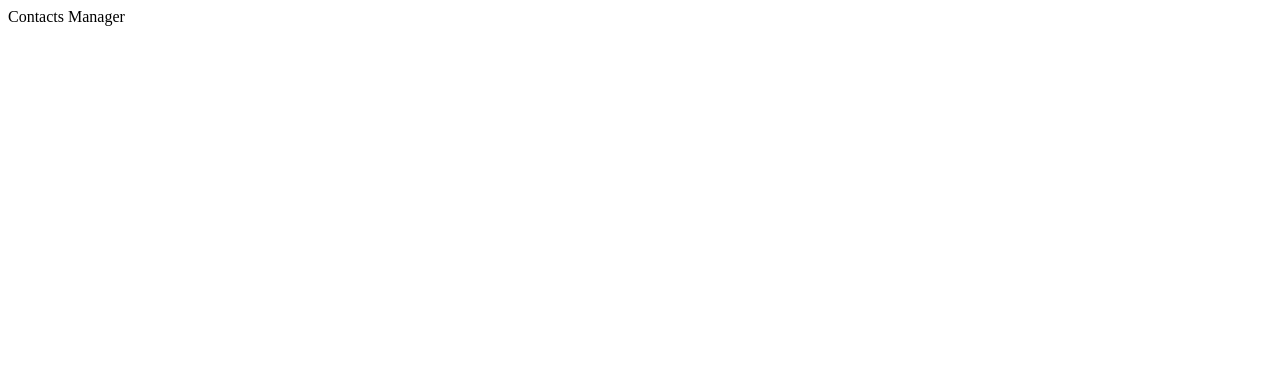
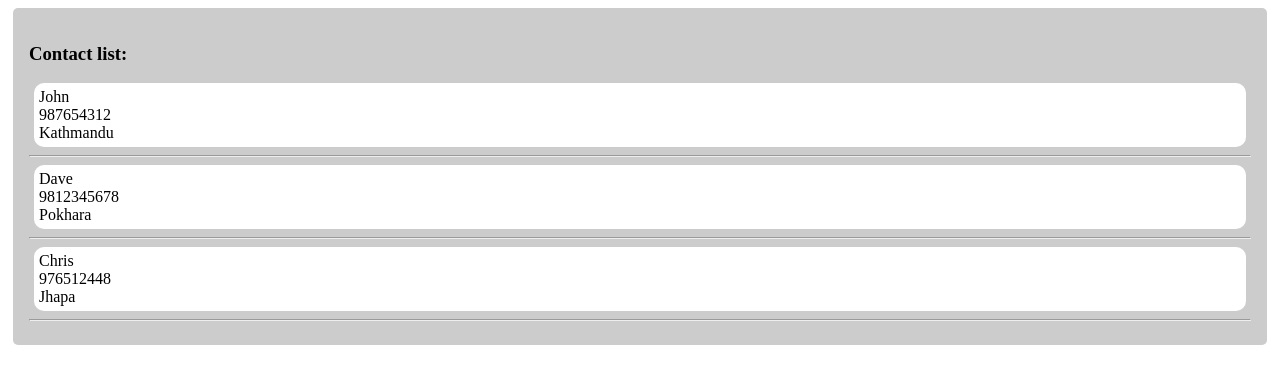
Before and after one commit to Sakarrr/contacts-manager-react-app, a React (Create React App) app: page / in a window 1280 px wide. Shown: the top 384 px of the page. Built offline with nearby package versions, Linux system fonts and the light colour scheme.

Commit message:
React basics

```diff
--- a/src/App.js
+++ b/src/App.js
@@ -1,9 +1,25 @@
-function App() {
+import Contact from "./components/Contact";
+import "./styles/style.css";
+import Wrapper from "./Wrapper";
+
+const App = () => {
+  const contacts = [
+    { name: "John", number: "987654312", location: "Kathmandu" },
+    { name: "Dave", number: "9812345678", location: "Pokhara" },
+    { name: "Chris", number: "976512448", location: "Jhapa" },
+  ];
   return (
-    <div className="App">
-     Contacts Manager
-    </div>
+    <>
+      <Wrapper>
+        {/* <Contact name="John" number="987654312" location="Kathmandu" />
+        <Contact name="Dave" number="9812345678" location="Pokhara" />
+        <Contact name="Chris" number="976512448" location="Jhapa" /> */}
+        <Contact data={contacts[0]} />
+        <Contact data={contacts[1]} />
+        <Contact data={contacts[2]} />
+      </Wrapper>
+    </>
   );
-}
+};
 
 export default App;
--- /dev/null
+++ b/src/Wrapper.js
@@ -0,0 +1,12 @@
+const Wrapper = (props) => {
+  return (
+    <>
+      <div className="container">
+        <h3>Contact list:</h3>
+        {props.children}
+      </div>
+    </>
+  );
+};
+
+export default Wrapper;
--- /dev/null
+++ b/src/components/Contact.js
@@ -0,0 +1,14 @@
+const Contact = (props) => {
+  return (
+    <>
+      <div className="contact">
+        {props.data.name} <br />
+        {props.data.number} <br />
+        {props.data.location} <br />
+      </div>
+      <hr />
+    </>
+  );
+};
+
+export default Contact;
--- /dev/null
+++ b/src/styles/style.css
@@ -0,0 +1,13 @@
+.container {
+  background: #ccc;
+  padding: 1rem;
+  margin: 5px;
+  border-radius: 5px;
+}
+
+.contact {
+  background: #fff;
+  border-radius: 10px;
+  padding: 5px;
+  margin: 5px;
+}
```
